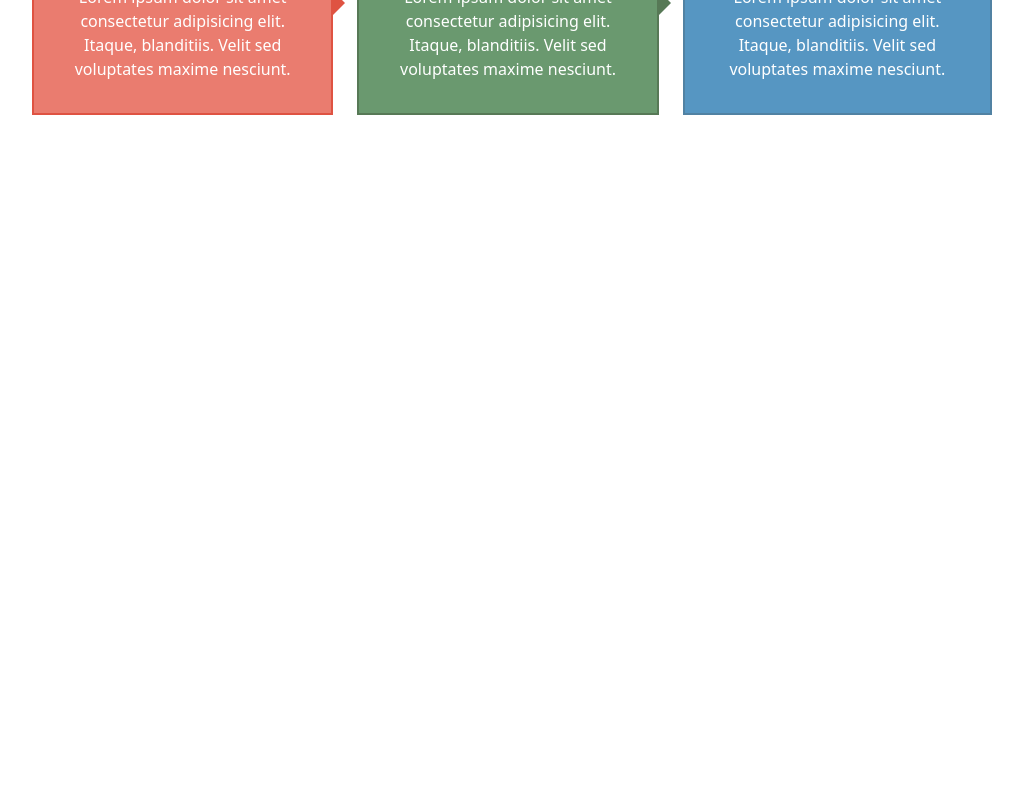
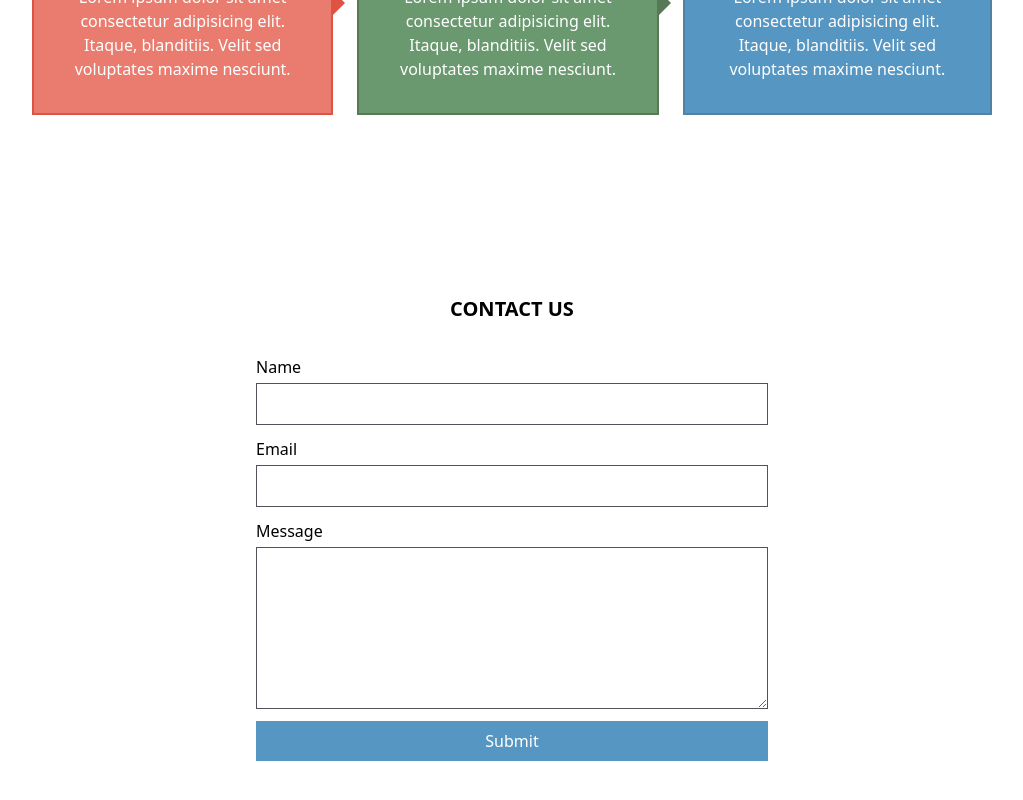
Before and after one commit to alfarissy040/suitmedia-frontend, a React (Vite) app: page / in a window 1280 px wide. Shown: the part 988-1788 px from the top of the page, without its empty margins (128-1151 px from the left). Before the commit the page ends 1183 px from the top, so only its background shows below. Built offline with nearby package versions, Linux system fonts and the light colour scheme.

Commit message:
membuat section contact

```diff
--- a/src/App.jsx
+++ b/src/App.jsx
@@ -1,3 +1,4 @@
+import Contact from "./components/Contact";
 import Navbar from "./components/Navbar";
 import Carousel from "./components/carousel/Carousel";
 import OurValues from "./components/outvalues/OurValues";
@@ -8,6 +9,7 @@ const App = () => {
             <Navbar />
             <Carousel />
             <OurValues />
+            <Contact />
         </>
     );
 };
--- /dev/null
+++ b/src/components/Contact.jsx
@@ -0,0 +1,52 @@
+import Input from "./Input";
+import { useForm, FormProvider } from "react-hook-form";
+
+const Contact = () => {
+    const method = useForm({
+        defaultValues: {
+            name: null,
+            email: null,
+            message: null,
+        },
+    });
+
+    const onSubmit = (data) => {
+        console.log(data);
+    };
+    return (
+        <div className="lg:px-40 lg:py-20 md:px-14 md:py-10 px-4 py-4 flex flex-col items-center justify-center">
+            <h2 className="text-xl uppercase font-semibold my-5">contact us</h2>
+            <FormProvider {...method}>
+                <form onSubmit={method.handleSubmit(onSubmit)} noValidate className="w-full max-w-lg">
+                    {/* name */}
+                    <Input id="name" type="text" label="Name" rule={{ required: { value: true, message: "This field is required" } }} errors={method.formState.errors.name} />
+                    {/* email */}
+                    <Input
+                        id="email"
+                        type="email"
+                        label="Email"
+                        rule={{
+                            required: { value: true, message: "This field is required" },
+                            pattern: {
+                                value: /^[a-zA-Z0-9._%+-]+@[a-zA-Z0-9.-]+\.[a-zA-Z]{2,}$/,
+                                message: "invalid email address",
+                            },
+                        }}
+                        errors={method.formState.errors.email}
+                    />
+                    {/* message */}
+                    <div className="flex flex-col flex-1 gap-y-1 mt-3">
+                        <label htmlFor="message">Message</label>
+                        <textarea name="message" id="message" rows="6" className="px-3 py-2 border border-zinc-600 flex-1 w-full" {...method.register("message", { required: { value: true, message: "This field is required" } })}></textarea>
+                        {method.formState.errors.message && <small className="text-sm text-red-600">{method.formState.errors.message.message}</small>}
+                    </div>
+                    <button type="submit" className="px-3 py-2 text-white bg-[#5696c2] hover:bg-[#4889b4] flex-1 w-full mt-3">
+                        Submit
+                    </button>
+                </form>
+            </FormProvider>
+        </div>
+    );
+};
+
+export default Contact;
--- /dev/null
+++ b/src/components/Input.jsx
@@ -0,0 +1,16 @@
+/* eslint-disable react/prop-types */
+import clsx from "clsx";
+import { useFormContext } from "react-hook-form";
+
+const Input = ({ id, type, label, rule, errors }) => {
+    const { register } = useFormContext();
+    return (
+        <div className="flex flex-col flex-1 gap-y-1 mt-3">
+            <label htmlFor={id}>{label}</label>
+            <input type={type} id={id} className={clsx("px-3 py-2 border flex-1 w-full", errors ? "border-red-500" : "border-zinc-600")} {...register(id, rule)} />
+            {errors && <small className="text-sm text-red-600">{errors.message}</small>}
+        </div>
+    );
+};
+
+export default Input;
--- a/src/components/carousel/Carousel.jsx
+++ b/src/components/carousel/Carousel.jsx
@@ -78,7 +78,7 @@ const Carousel = () => {
                         className="w-full h-full overflow-hidden relative"
                     >
                         {/* img */}
-                        <img src={data[currentIndex].img} alt="background" className="w-full h-full object-cover" />
+                        <img src={data[currentIndex].img} alt="background" className="w-full h-full object-cover bg-zinc-800" />
                         {/* label */}
                         <div className="w-full h-full flex-1 absolute inset-0 flex items-end md:justify-start justify-center">
                             <div className="px-3 py-2 bg-black bg-opacity-70 h-fit text-white font-bold relative uppercase lg:inset-x-56 lg:mb-36 lg:w-[650px] lg:text-2xl md:inset-x-12 md:mb-16  md:w-[450px] md:text-lg w-72 mb-8 text-sm">
```
